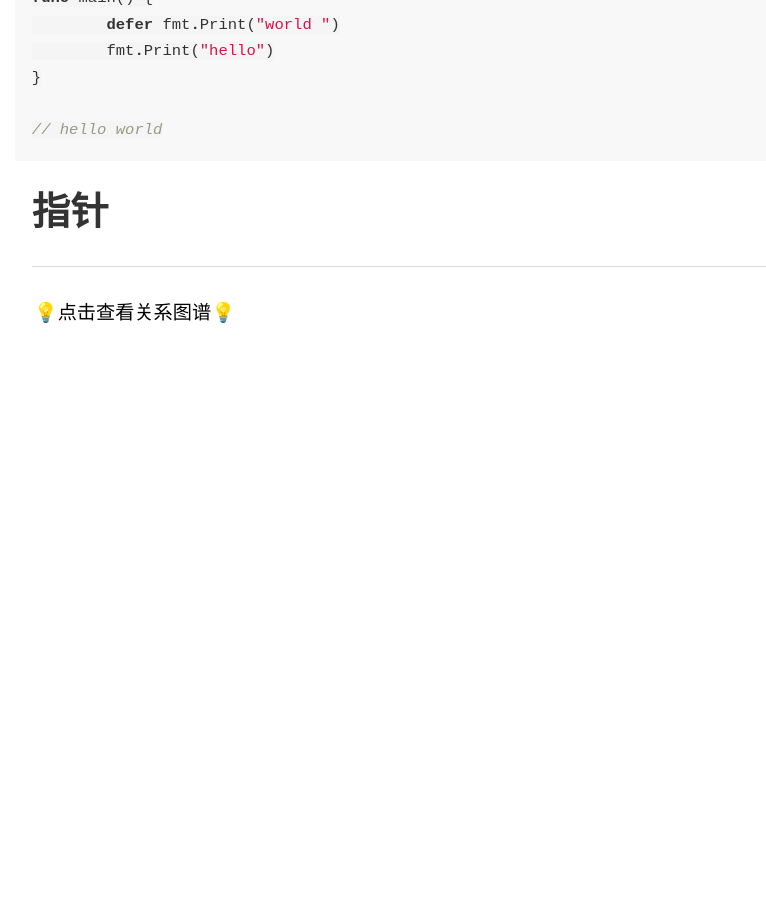
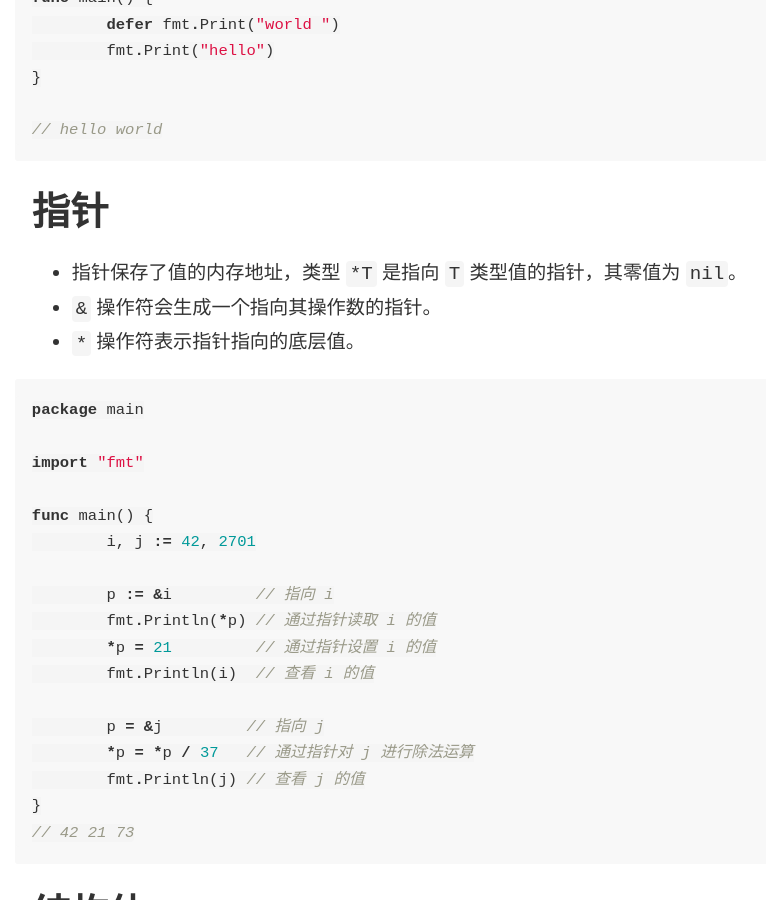
Before and after one commit to wingowen/digital-garden-jekyll, a Jekyll site: the page built from _notes/Go 语言.md, in a window 1280 px wide and 900 px high, scrolled down 4578 px. Shown: the whole window, without its empty margins (45-811 px from the left). Built offline with Jekyll 4.4.1, drawn with Linux system fonts in a browser that asks for light colours; before the commit the page ends 5019 px from its top, so only the background shows below that; some of the changed text lies outside the part shown.

Commit message:
vault backup: 2025-03-19 22:01:20

````diff
--- a/_notes/Go 语言.md
+++ b/_notes/Go 语言.md
@@ -149,3 +149,33 @@ func main() {
 ```
 
 # 指针
+
+- 指针保存了值的内存地址，类型 `*T` 是指向 `T` 类型值的指针，其零值为 `nil`。
+- `&` 操作符会生成一个指向其操作数的指针。
+- `*` 操作符表示指针指向的底层值。
+
+```go
+package main
+
+import "fmt"
+
+func main() {
+	i, j := 42, 2701
+
+	p := &i         // 指向 i
+	fmt.Println(*p) // 通过指针读取 i 的值
+	*p = 21         // 通过指针设置 i 的值
+	fmt.Println(i)  // 查看 i 的值
+
+	p = &j         // 指向 j
+	*p = *p / 37   // 通过指针对 j 进行除法运算
+	fmt.Println(j) // 查看 j 的值
+}
+// 42 21 73
+```
+
+# 结构体
+
+- 一个结构体（`struct`）就是一组字段（field）。
+- 结构体字段可通过点号 `.` 来访问。
+-
````
